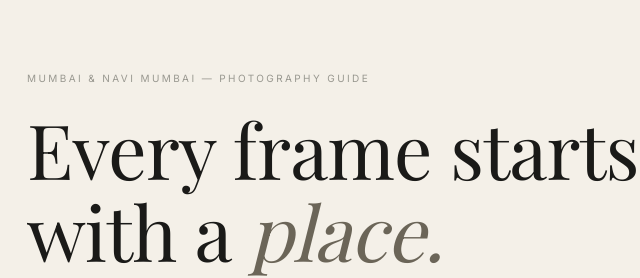
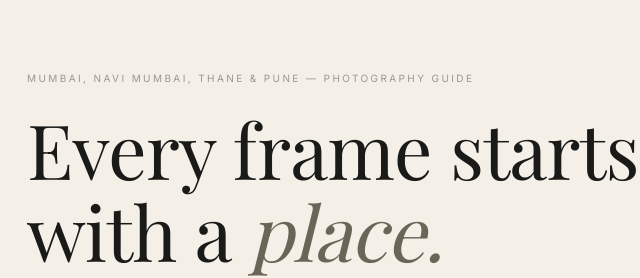
Before and after one commit to ASKDev007/photography-location-finder, a website: page index.html in a window 1280 px wide. Shown: the top 278 px of the page, 161-801 px from the left. Drawn offline with nearby package versions, Linux system fonts and the light colour scheme; a web font is replaced by a local one.

Commit message:
feat: add 8 Pune locations

```diff
--- a/index.html
+++ b/index.html
@@ -27,7 +27,7 @@
     </div>
 
     <section class="hero">
-        <p class="hero-eyebrow">Mumbai & Navi Mumbai — Photography Guide</p>
+        <p class="hero-eyebrow">Mumbai, Navi Mumbai, Thane & Pune — Photography Guide</p>
         <h1 class="hero-title">Every frame starts<br>with a <em>place.</em></h1>
         <p class="hero-subtitle">Curated locations for photographers — sorted by style, light, and feel.</p>
         <div class="hero-actions">
```
